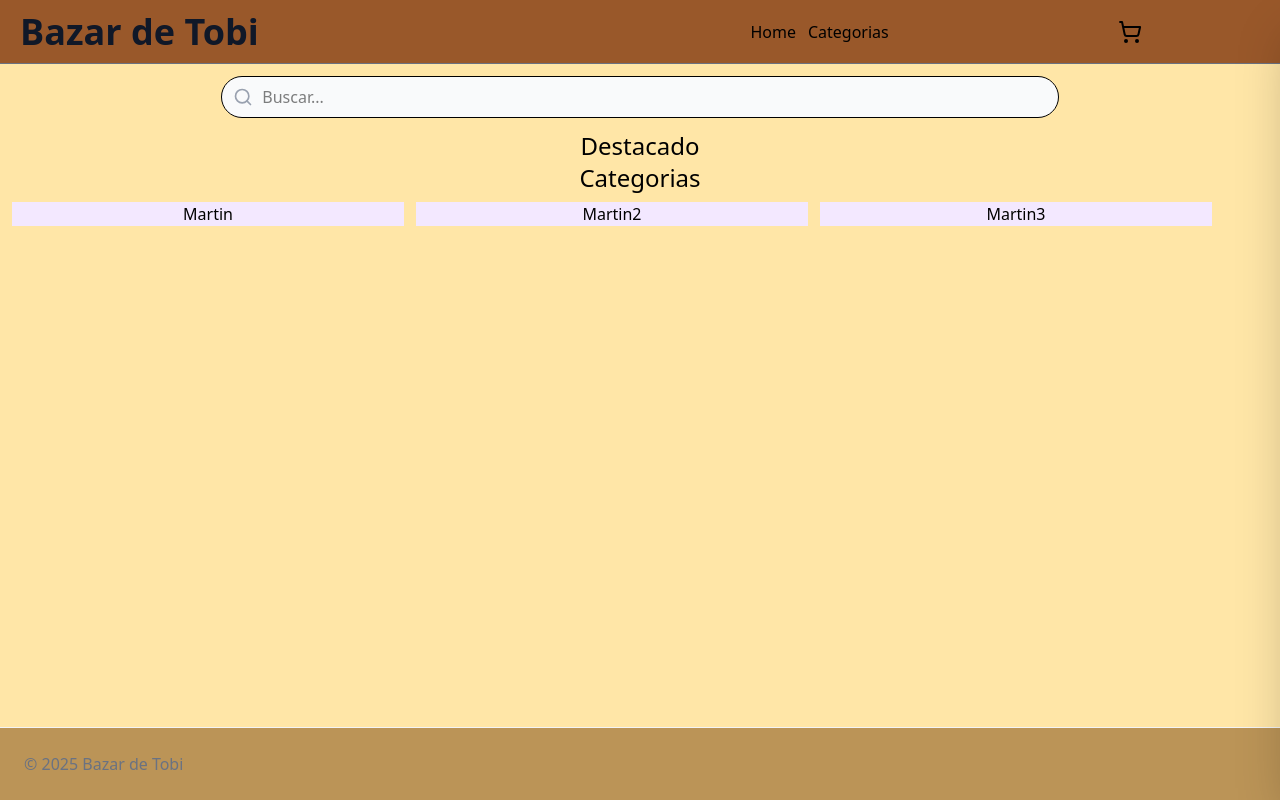
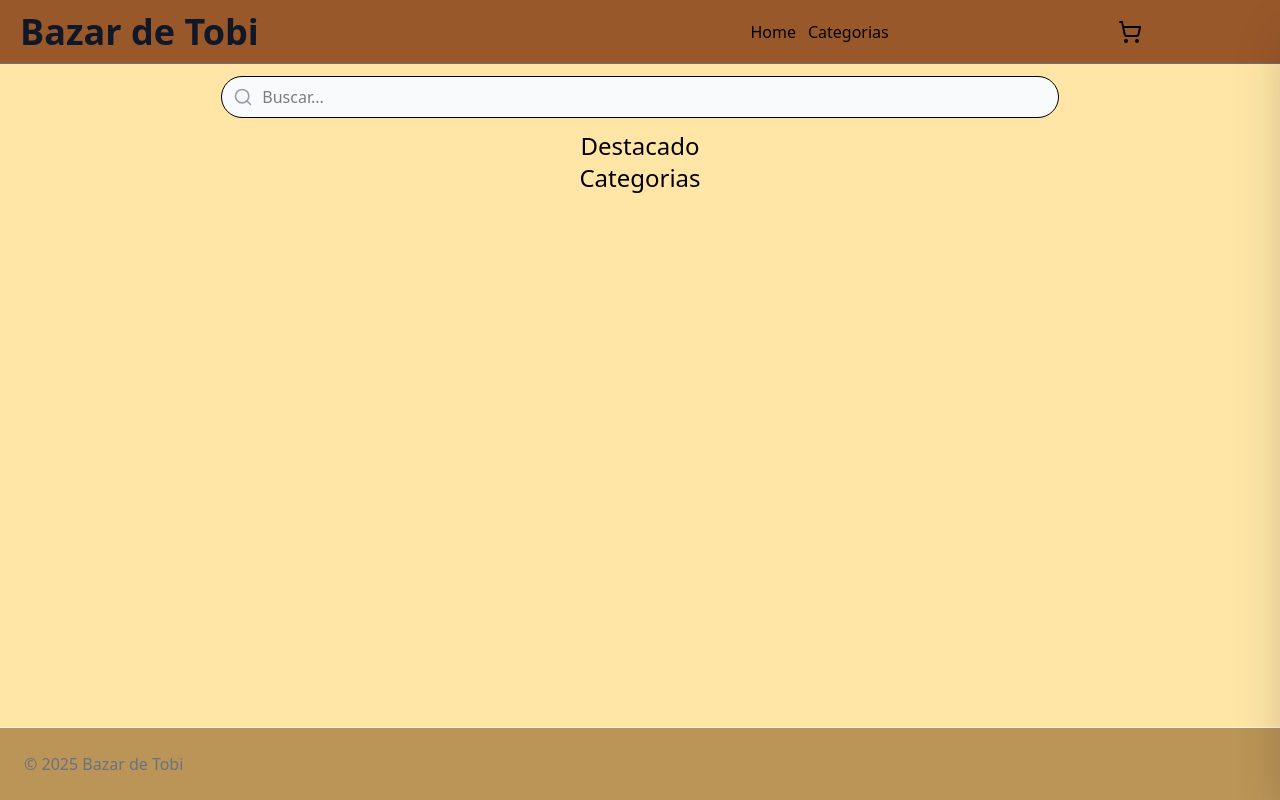
Before and after one commit to Granth-Atuin/BazarDeToby, a React (Vite) app in the folder bazar-de-toby/: page / in a window 1280 px wide. Built offline with nearby package versions, Linux system fonts and the light colour scheme.

Commit message:
Idea de categoria en home, guardado en category.css para futuro uso

```diff
--- a/bazar-de-toby/src/pages/Home.jsx
+++ b/bazar-de-toby/src/pages/Home.jsx
@@ -13,18 +13,7 @@ function Home (){
       <div className="text-center">
         <p className="sub-division text-2xl">Categorias</p>
         {/*🌱 Agregar cuadricula*/}
-          <div className="w-300 grid grid-cols-2 md:grid-cols-3 gap-3 my-2 mx-full">
-              <div className="bg-purple-100 text-center">
-                  <p className="text-2x1">Martin</p>
-              </div>
-             <div className="bg-purple-100">
-                  <p className="text-2x1">Martin2</p>
-              </div>
-              <div className="bg-purple-100">
-                  <p className="text-2x1">Martin3</p>
-               </div>
-            </div>
-        </div>
+      </div>
     </div>
   )
 }
```
Also changed, not shown: bazar-de-toby/src/category.css (+15 -0 lines).
